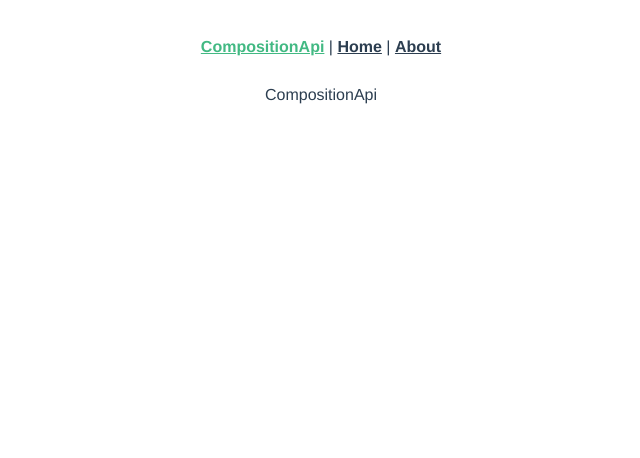
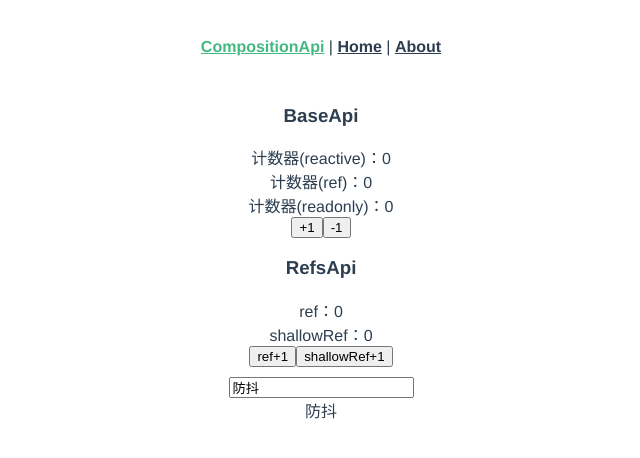
Before and after one commit to Hellokugou520/Vue3-TS, a Vue app in the folder 05.vue-cli/: page / in a window 1280 px wide. Shown: the top 458 px of the page, without its empty margins (319-959 px from the left). Built offline with nearby package versions, Linux system fonts and the light colour scheme.

Commit message:
compositionApi&customRef

```diff
--- /dev/null
+++ b/05.vue-cli/src/components/CompositionApi/CompositionApi.vue
@@ -0,0 +1,18 @@
+<template>
+  <BaseApi msg="BaseApi" />
+  <RefsApi msg="RefsApi" />
+</template>
+
+<script lang="ts">
+import { defineComponent, defineAsyncComponent } from 'vue'
+
+export default defineComponent({
+  components: {
+    BaseApi: defineAsyncComponent(() => import('./components/BaseApi.vue')),
+    RefsApi: defineAsyncComponent(() => import('./components/RefsApi/RefsApi.vue'))
+  }
+})
+</script>
+
+<style scoped lang="less">
+</style>
--- /dev/null
+++ b/05.vue-cli/src/components/CompositionApi/components/BaseApi.vue
@@ -0,0 +1,54 @@
+<template>
+  <div>
+    <h3>{{ msg }}</h3>
+    <div>计数器(reactive)：{{ state.count }}</div>
+    <!-- 在 template 模板中使用ref对象，会被自动进行解包 -->
+    <div>计数器(ref)：{{ count }}</div>
+    <div>计数器(readonly)：{{ readonlyInfo }}</div>
+    <button @click="increase">+1</button>
+    <button @click="decrease">-1</button>
+  </div>
+</template>
+
+<script lang="ts">
+import { defineComponent, reactive, ref, readonly } from 'vue'
+
+export default defineComponent({
+  props: {
+    msg: String
+  },
+  // context 是一个普通的 JavaScript 对象，它不是响应式的，可以安全地对 context 使用 ES6 解构。
+  setup(props, { attrs, slots, emit, expose }) {
+    console.log({ attrs, slots, emit, expose })
+
+    /**
+     * 在 setup 中你应该避免使用 this，因为它不会找到组件实例。setup 的调用发生在
+     * data property、computed property 或 methods 被解析之前，
+     * 所以它们无法在 setup 中被获取。
+     */
+    const state = reactive({
+      count: 0
+    })
+    const count = ref(0)
+    // readonlyInfo无法被修改，count可以被修改
+    const readonlyInfo = readonly(count)
+
+    const increase = () => {
+      state.count++
+      count.value++
+    }
+    const decrease = () => {
+      state.count--
+      count.value--
+    }
+
+    return {
+      state,
+      count,
+      readonlyInfo,
+      increase,
+      decrease
+    }
+  }
+})
+</script>
--- /dev/null
+++ b/05.vue-cli/src/components/CompositionApi/components/RefsApi/RefsApi.vue
@@ -0,0 +1,70 @@
+<template>
+  <div>
+    <h3>{{ msg }}</h3>
+    <div class="count">
+      <div>ref：{{ num }}</div>
+      <div>shallowRef：{{ shallow.num }}</div>
+      <button @click="increase">ref+1</button>
+      <button @click="shallowRefIncrease">shallowRef+1</button>
+    </div>
+    <div>
+      <input v-model="debounceValue" />
+      <div>{{ debounceValue }}</div>
+    </div>
+  </div>
+</template>
+
+<script lang="ts">
+import {
+  defineComponent,
+  reactive,
+  toRefs,
+  toRef,
+  shallowRef,
+  triggerRef
+} from 'vue'
+import useDebouncedRef from './hooks/useDebouncedRef.js'
+
+export default defineComponent({
+  props: {
+    msg: String
+  },
+  setup(props) {
+    // props 是响应式的，不能使用 ES6 解构，它会消除 prop 的响应性
+    // 如果需要解构 prop，可以在 setup 函数中使用 toRefs
+    const { msg } = toRefs(props)
+    console.log(msg.value)
+    const obj = reactive({ num: 0 })
+    // 转换单个响应式对象属性为 ref
+    const num = toRef(obj, 'num')
+    const shallow = shallowRef({ num: 0 })
+    const debounceValue = useDebouncedRef('防抖', 1000)
+
+    const increase = () => {
+      // 这里的操作会导致shallowRef定义的值内部发生改变，BUG?
+      num.value++
+      //   不要将二者放在一起使用
+      //   shallow.value.num++
+    }
+    const shallowRefIncrease = () => {
+      // 单独写，不要混用，用triggerRef手动触发副作用
+      shallow.value.num++
+      triggerRef(shallow)
+    }
+
+    return {
+      num,
+      shallow,
+      debounceValue,
+      increase,
+      shallowRefIncrease
+    }
+  }
+})
+</script>
+
+<style scoped lang="less">
+.count {
+  margin-bottom: 10px;
+}
+</style>
--- /dev/null
+++ b/05.vue-cli/src/components/CompositionApi/components/RefsApi/hooks/useDebouncedRef.js
@@ -0,0 +1,27 @@
+/**
+* create user: zhanpengwei
+* create date: 2022-06-14
+* desc: 自定义防抖ref
+*/
+import { customRef } from 'vue'
+
+export default function useDebouncedRef (value, delay = 200) {
+    let timer = null
+    return customRef((track, trigger) => {
+        return {
+            get () {
+                // 追踪依赖
+                track()
+                return value
+            },
+            set (newValue) {
+                clearTimeout(timer)
+                timer = setTimeout(() => {
+                    value = newValue
+                    // 触发更新
+                    trigger()
+                }, delay)
+            }
+        }
+    })
+}
--- a/05.vue-cli/src/router/index.ts
+++ b/05.vue-cli/src/router/index.ts
@@ -1,11 +1,11 @@
 import { createRouter, createWebHashHistory, RouteRecordRaw } from "vue-router";
-import CompositionApi from "../views/CompositionApi.vue";
+import CompositionView from "../views/CompositionView.vue";
 
 const routes: Array<RouteRecordRaw> = [
   {
     path: "/",
     name: "compositionApi",
-    component: CompositionApi,
+    component: CompositionView,
   },
   {
     path: "/home",
--- a/05.vue-cli/src/views/CompositionApi.vue
+++ /dev/null
@@ -1,9 +0,0 @@
-<template>
-  <div>CompositionApi</div>
-</template>
-
-<script lang="ts">
-import { defineComponent } from 'vue'
-
-export default defineComponent({})
-</script>
--- /dev/null
+++ b/05.vue-cli/src/views/CompositionView.vue
@@ -0,0 +1,15 @@
+<template>
+  <CompositionApi />
+</template>
+
+<script lang="ts">
+import { defineComponent, defineAsyncComponent } from 'vue'
+
+export default defineComponent({
+  components: {
+    CompositionApi: defineAsyncComponent(
+      () => import('@/components/CompositionApi/CompositionApi.vue')
+    )
+  }
+})
+</script>
```
